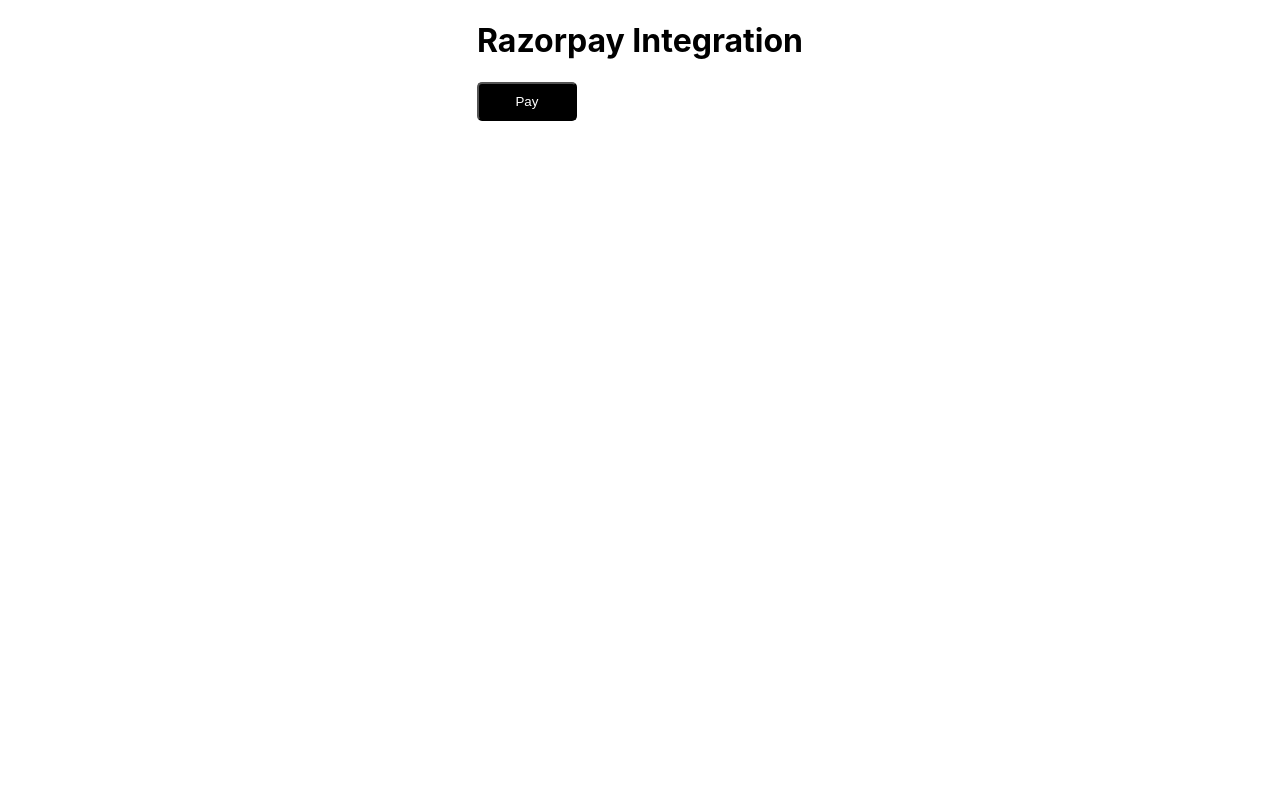
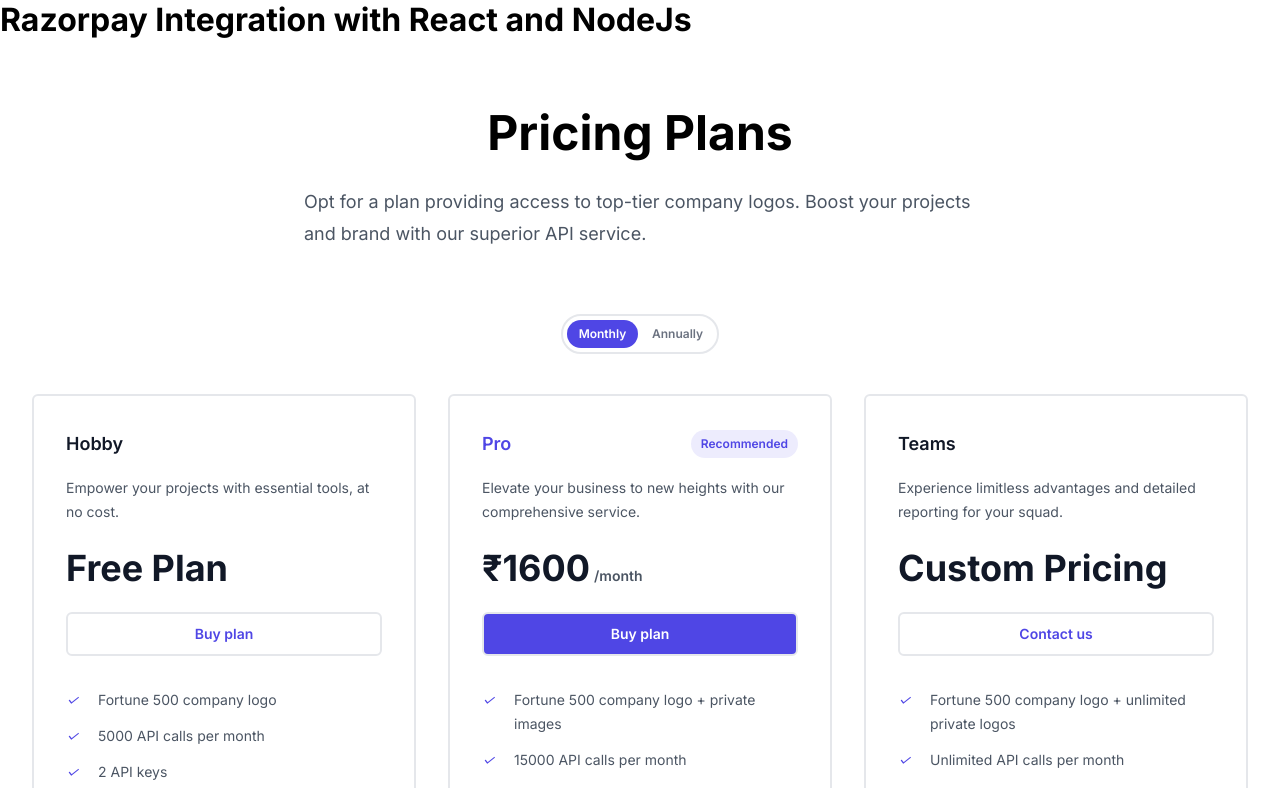
Before and after one commit to VinayakaHegade/razorpay-integration, a React (Create React App) app in the folder client/: page / in a window 1280 px wide. Shown: the top 788 px of the page. Built offline with nearby package versions, Linux system fonts and the light colour scheme; no server answers.

Commit message:
feat: add pricing components

```diff
--- a/client/public/index.html
+++ b/client/public/index.html
@@ -6,6 +6,12 @@
     <meta name="viewport" content="width=device-width, initial-scale=1" />
     <meta name="theme-color" content="#000000" />
     <meta name="description" content="Razorpay Integration with React" />
+    <link rel="preconnect" href="https://fonts.googleapis.com" />
+		<link rel="preconnect" href="https://fonts.gstatic.com" crossorigin />
+		<link
+			href="https://fonts.googleapis.com/css2?family=Inter:wght@300;400;500;600;700;800;900&family=Lato:wght@700&family=Nunito&family=Poppins&display=swap"
+			rel="stylesheet"
+		/>
     <link rel="apple-touch-icon" href="%PUBLIC_URL%/logo192.png" />
     <!--
       manifest.json provides metadata used when your web app is installed on a
--- a/client/src/App.css
+++ b/client/src/App.css
@@ -11,3 +11,219 @@
   border-radius: 5px;
   cursor: pointer;
 }
+*,
+*::before,
+*::after {
+	box-sizing: border-box;
+}
+
+:root {
+	--white: rgb(255, 255, 255);
+	--smooth-purple: rgb(79, 70, 229);
+	--black: rgb(17, 24, 39);
+	--smooth-gray: rgb(107 114 128);
+	--light-purple: rgba(79, 70, 229, 0.1);
+	--border: 2px solid rgb(229, 231, 235);
+	--bradius: 6px;
+	--shadow: rgba(140, 152, 164, 0.125) 0px 6px 24px 0px;
+}
+
+* {
+	padding: 0;
+	margin: 0;
+	font-family: Inter;
+}
+.pricing-container {
+	display: flex;
+	flex-direction: column;
+	align-items: center;
+	padding: 64px 32px;
+}
+.switch-container {
+	display: grid;
+	grid-template-columns: repeat(2, minmax(0, 1fr));
+	column-gap: 4px;
+	padding: 4px;
+	border: var(--border);
+	font-size: 12px;
+	line-height: 20px;
+	font-weight: 600;
+	text-align: center;
+	border-radius: 9999px;
+	width: fit-content;
+	margin: 64px auto 0px;
+}
+
+.switch-container > div {
+	color: rgb(107 114 128);
+	padding: 4px 10px;
+	border-radius: 9999px;
+	cursor: pointer;
+}
+
+.switch-container .active {
+	color: white;
+	background-color: rgb(79, 70, 229);
+}
+
+.pricing-container > section > h1 {
+	text-align: center;
+	font-size: 48px;
+}
+
+.pricing-container > section > p {
+	max-width: 672px;
+	color: rgb(75 85 99);
+	font-size: 18px;
+	line-height: 32px;
+	margin: 24px auto 64px;
+}
+
+.pricing-cards {
+	margin-top: 40px;
+	display: flex;
+	gap: 32px;
+	justify-content: center;
+	align-items: stretch;
+}
+
+.pricing-card {
+	max-width: 384px;
+	padding: 32px;
+	border: var(--border);
+	border-radius: var(--bradius);
+	text-align: left;
+	width: min(100%, 30rem);
+}
+
+.pricing-card:nth-child(2) {
+	border: var(--border);
+}
+
+.pricing-card h1 {
+	margin-top: 24px;
+	display: flex;
+	align-items: baseline;
+	column-gap: 4px;
+}
+
+.pricing-card h1 :first-child {
+	color: rgb(17 24 39);
+	font-size: 36px;
+	line-height: 40px;
+	font-weight: 700;
+}
+
+.pricing-card h1 :nth-child(2) {
+	color: rgb(75, 85, 99);
+	font-size: 14px;
+	line-height: 24px;
+	font-weight: 600;
+}
+
+.pricing-card:nth-child(2) > :first-child {
+	display: flex;
+	align-items: center;
+	justify-content: space-between;
+}
+
+.pricing-card :first-child > p {
+	color: rgb(79, 70, 229);
+	background-color: rgba(79, 70, 229, 0.1);
+	border-radius: 9999px;
+	font-size: 12px;
+	line-height: 20px;
+	font-weight: 600;
+	padding: 4px 10px;
+}
+
+.pricing-card h4 {
+	color: rgb(17 24 39);
+	font-size: 18px;
+	line-height: 32px;
+	font-weight: 600;
+}
+
+.pricing-card > p {
+	color: rgb(75 85 99);
+	font-size: 14px;
+	line-height: 24px;
+	font-weight: 400;
+	margin-top: 16px;
+}
+
+.pricing-card ul {
+	margin-top: 32px;
+	display: flex;
+	flex-direction: column;
+	gap: 12px;
+}
+
+.pricing-card ul li {
+	display: flex;
+	align-items: flex-start;
+	gap: 12px;
+	color: rgb(75, 85, 99);
+	font-size: 14px;
+	line-height: 24px;
+	font-weight: 400;
+}
+
+.pricing-card button {
+	margin-top: 24px;
+	font-size: 14px;
+	line-height: 24px;
+	font-weight: 600;
+	cursor: pointer;
+	padding: 8px 12px;
+	width: 100%;
+	border-radius: var(--bradius);
+	border: var(--border);
+	background: transparent;
+	transition: 0.3s ease;
+	color: var(--smooth-purple);
+}
+
+.pricing-card:nth-child(2) div > h4 {
+	color: var(--smooth-purple);
+}
+
+.pricing-card:nth-child(2) button {
+	color: white;
+	background: rgb(79, 70, 229);
+}
+
+.pricing-card button:is(:focus-visible, :hover) {
+	color: white;
+	background: rgb(79, 70, 229);
+}
+
+.pricing-card .checkmark {
+	flex-shrink: 0;
+	height: 22px;
+	width: 20px;
+	color: rgb(79, 70, 229);
+	stroke-width: 0.25px;
+}
+
+@media screen and (max-width: 1024px) {
+	.pricing-container .pricing-cards {
+		flex-wrap: wrap;
+	}
+}
+
+@media screen and (max-width: 768px) {
+	.pricing-container .pricing-cards {
+		flex-direction: column;
+	}
+}
+
+@media screen and (max-width: 480px) {
+	.pricing-container > section > h1 {
+		font-size: 36px;
+	}
+
+	.pricing-container {
+		padding: 64px 24px;
+	}
+}
--- a/client/src/App.js
+++ b/client/src/App.js
@@ -1,11 +1,10 @@
 import "./App.css";
+import Pricing from "./Pricing";
 
 function App() {
-  const amount = 500;
+  const amount = 500*100;
   const currency = "INR";
   const receiptId = "qwsaq1";
-
-  console.log(process.env.REACT_APP_RAZORPAY_KEY_ID);
 
   const paymentHandler = async (e) => {
     const response = await fetch("http://localhost:5001/order", {
@@ -29,7 +28,7 @@
       name: "Acme Corp", //your business name
       description: "Test Transaction",
       image: "https://example.com/your_logo",
-      order_id: order.id, //This is a sample Order ID. Pass the `id` obtained in the response of Step 1
+      order_id: order.id, //Pass the `id` obtained in the response of Step 1
       handler: async function (response) {
         const body = {
           ...response,
@@ -72,7 +71,8 @@
 
   return (
     <div className="app">
-      <h1>Razorpay Integration</h1>
+      <h1>Razorpay Integration with React and NodeJs</h1>
+      <Pricing/>
       <button onClick={paymentHandler}>Pay</button>
     </div>
   );
--- /dev/null
+++ b/client/src/Pricing.js
@@ -0,0 +1,50 @@
+import { useState } from "react";
+import PricingCard from "./PricingCard";
+import { pricingCardsContent } from "./constants";
+
+const Pricing = () => {
+  const [selectMonthly, setSelectMonthly] = useState(true);
+
+  const handleSwitchChange = () => {
+    setSelectMonthly((prev) => !prev);
+  };
+
+  return (
+    <div className="pricing-container">
+      <section>
+        <h1>Pricing Plans</h1>
+        <p>
+          Opt for a plan providing access to top-tier company logos. Boost your
+          projects and brand with our superior API service.
+        </p>
+
+        <div className="switch-container">
+          <div
+            className={selectMonthly ? "active" : ""}
+            onClick={handleSwitchChange}
+          >
+            <span>Monthly</span>
+          </div>
+          <div
+            className={selectMonthly ? "" : "active"}
+            onClick={handleSwitchChange}
+          >
+            <span>Annually</span>
+          </div>
+        </div>
+      </section>
+
+      <div className="pricing-cards">
+        {pricingCardsContent.map((cardContent, index) => (
+          <PricingCard
+            key={index}
+            content={cardContent}
+            selectMonthly={selectMonthly}
+          />
+        ))}
+      </div>
+    </div>
+  );
+};
+
+export default Pricing;
--- /dev/null
+++ b/client/src/PricingCard.js
@@ -0,0 +1,53 @@
+import PropTypes from "prop-types";
+
+const PricingCard = ({ content, selectMonthly }) => {
+  // Function to calculate price based on the selected pricing period
+  const calculatePrice = (price) => {
+    return selectMonthly ? price : `${price * 12}`;
+  };
+
+  // Function to calculate period based on the selected pricing period
+  const calculatePeriod = (period) => {
+    return period ? (selectMonthly ? "/month" : "/year") : null;
+  };
+
+  const price = content.period ? calculatePrice(content.price) : content.price;
+  const buttonText = content.title === "Teams" ? "Contact us" : "Buy plan";
+
+  return (
+    <div className="pricing-card">
+      <div>
+        <h4>{content.title}</h4>
+        {content.label && <p>{content.label}</p>}
+      </div>
+      <p>{content.tagline}</p>
+      <h1>
+        <span>{price}</span>
+        {content.period && <span>{calculatePeriod(content.period)}</span>}
+      </h1>
+      <button>{buttonText}</button>
+      <ul>
+        {content.features.map((feature, index) => (
+          <li key={index}>
+            <i className="checkmark">✓</i>
+            {feature}
+          </li>
+        ))}
+      </ul>
+    </div>
+  );
+};
+
+PricingCard.propTypes = {
+  content: PropTypes.shape({
+    title: PropTypes.string.isRequired,
+    tagline: PropTypes.string.isRequired,
+    price: PropTypes.string.isRequired,
+    period: PropTypes.bool,
+    features: PropTypes.array.isRequired,
+    label: PropTypes.string,
+  }).isRequired,
+  selectMonthly: PropTypes.bool.isRequired,
+};
+
+export default PricingCard;
--- /dev/null
+++ b/client/src/constants.js
@@ -0,0 +1,42 @@
+export const pricingCardsContent = [
+  {
+    title: "Hobby",
+    tagline: "Empower your projects with essential tools, at no cost.",
+    price: "Free Plan",
+    features: [
+      "Fortune 500 company logo",
+      "5000 API calls per month",
+      "2 API keys",
+      "Basic analytics",
+      "48-72 hour of response time",
+    ],
+  },
+  {
+    title: "Pro",
+    tagline:
+      "Elevate your business to new heights with our comprehensive service.",
+    price: "₹1600",
+    period: true,
+    features: [
+      "Fortune 500 company logo + private images",
+      "15000 API calls per month",
+      "5 API keys",
+      "Advance analytics",
+      "12-36 hours of response time",
+    ],
+    label: "Recommended",
+  },
+  {
+    title: "Teams",
+    tagline:
+      "Experience limitless advantages and detailed reporting for your squad.",
+    price: "Custom Pricing",
+    features: [
+      "Fortune 500 company logo + unlimited private logos",
+      "Unlimited API calls per month",
+      "50 API keys",
+      "Advance analytics",
+      "Priority support",
+    ],
+  },
+];
--- a/client/src/index.css
+++ b/client/src/index.css
@@ -1,13 +1,17 @@
-body {
-  margin: 0;
-  font-family: -apple-system, BlinkMacSystemFont, 'Segoe UI', 'Roboto', 'Oxygen',
-    'Ubuntu', 'Cantarell', 'Fira Sans', 'Droid Sans', 'Helvetica Neue',
-    sans-serif;
-  -webkit-font-smoothing: antialiased;
-  -moz-osx-font-smoothing: grayscale;
+*,
+*::before,
+*::after {
+  box-sizing: border-box;
 }
 
-code {
-  font-family: source-code-pro, Menlo, Monaco, Consolas, 'Courier New',
-    monospace;
+:root {
+  --smooth-purple: rgb(79, 70, 229);
+  --border: 2px solid rgb(229, 231, 235);
+  --bradius: 6px;
 }
+
+* {
+  padding: 0;
+  margin: 0;
+  font-family: Inter;
+}
```
